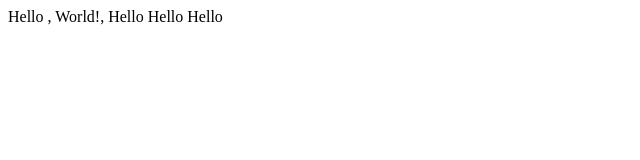
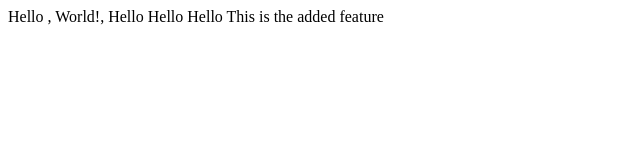
Before and after one commit to findjas/lecture1, a plain HTML site: page index.html in a window 1280 px wide. Shown: the whole page, without its empty margins (0-640 px from the left). Drawn offline with Linux system fonts and the light colour scheme.

Commit message:
added a feature

```diff
--- a/index.html
+++ b/index.html
@@ -5,5 +5,6 @@
 </head>
 <body>
   Hello , World!, Hello Hello Hello
+  This is the added feature
 </body>
 </html>
```
